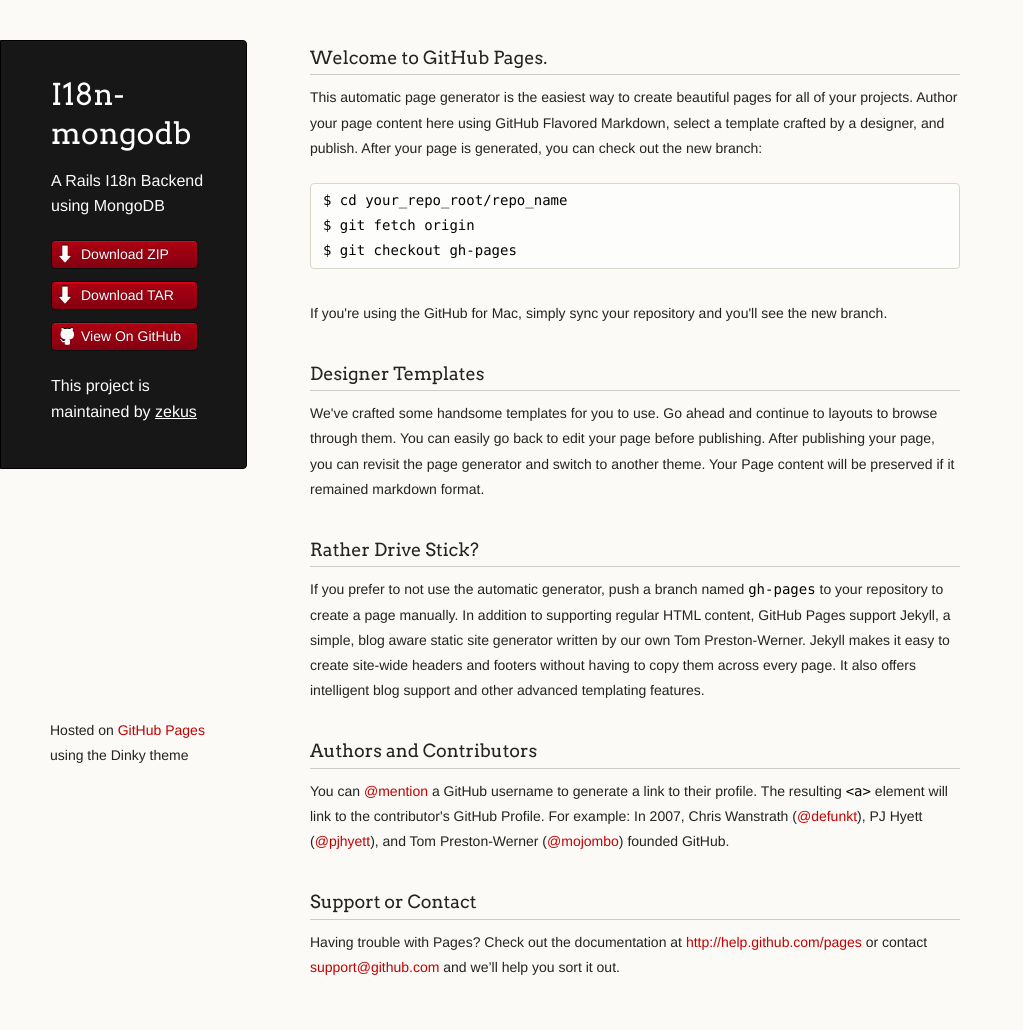
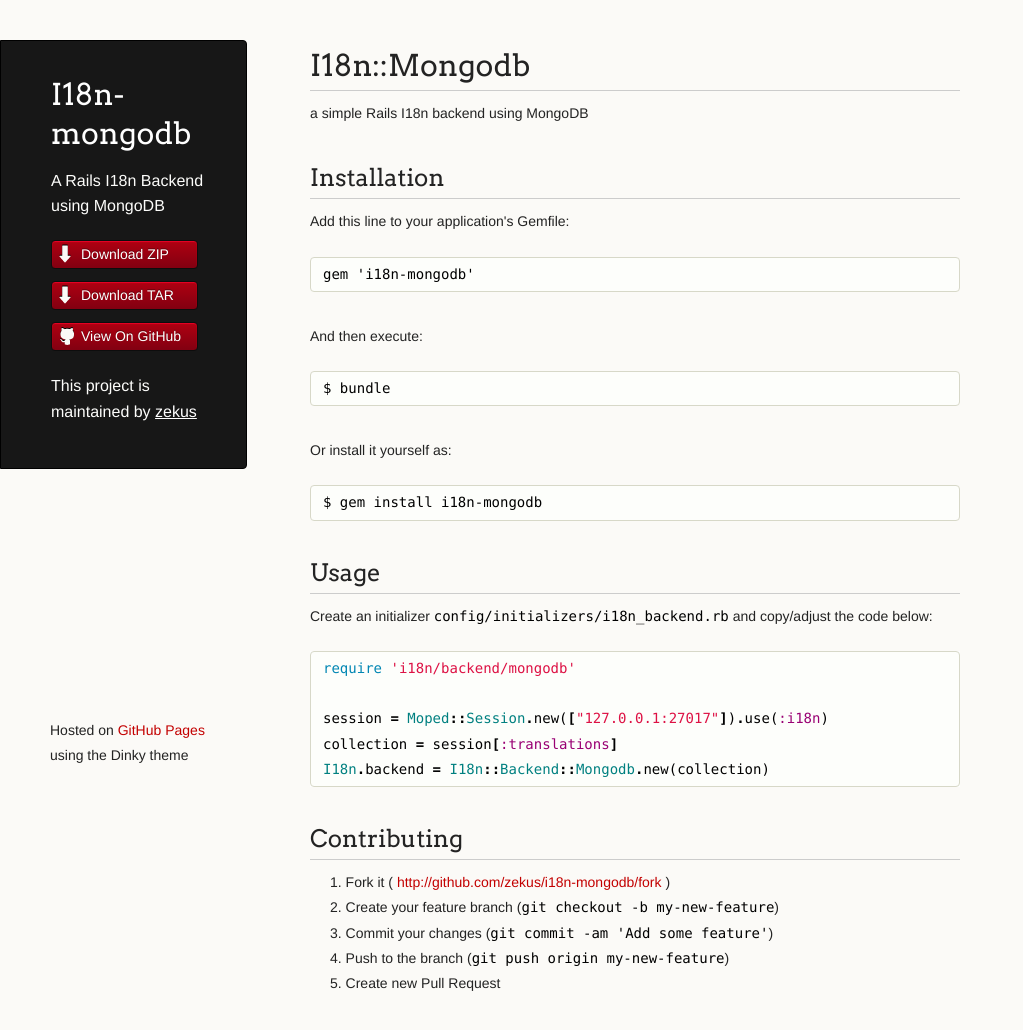
Before and after one commit to zekus/i18n-mongodb, a plain HTML site: page index.html in a window 1280 px wide. Shown: the whole page, without its empty margins (0-1023 px from the left). Drawn offline with Linux system fonts and the light colour scheme.

```diff
--- a/index.html
+++ b/index.html
@@ -30,37 +30,51 @@
 
       </header>
       <section>
-        <h3>
-<a name="welcome-to-github-pages" class="anchor" href="#welcome-to-github-pages"><span class="octicon octicon-link"></span></a>Welcome to GitHub Pages.</h3>
+        <h1>
+<a name="i18nmongodb" class="anchor" href="#i18nmongodb"><span class="octicon octicon-link"></span></a>I18n::Mongodb</h1>
 
-<p>This automatic page generator is the easiest way to create beautiful pages for all of your projects. Author your page content here using GitHub Flavored Markdown, select a template crafted by a designer, and publish. After your page is generated, you can check out the new branch:</p>
+<p>a simple Rails I18n backend using MongoDB</p>
 
-<pre><code>$ cd your_repo_root/repo_name
-$ git fetch origin
-$ git checkout gh-pages
+<h2>
+<a name="installation" class="anchor" href="#installation"><span class="octicon octicon-link"></span></a>Installation</h2>
+
+<p>Add this line to your application's Gemfile:</p>
+
+<pre><code>gem 'i18n-mongodb'
 </code></pre>
 
-<p>If you're using the GitHub for Mac, simply sync your repository and you'll see the new branch.</p>
+<p>And then execute:</p>
 
-<h3>
-<a name="designer-templates" class="anchor" href="#designer-templates"><span class="octicon octicon-link"></span></a>Designer Templates</h3>
+<pre><code>$ bundle
+</code></pre>
 
-<p>We've crafted some handsome templates for you to use. Go ahead and continue to layouts to browse through them. You can easily go back to edit your page before publishing. After publishing your page, you can revisit the page generator and switch to another theme. Your Page content will be preserved if it remained markdown format.</p>
+<p>Or install it yourself as:</p>
 
-<h3>
-<a name="rather-drive-stick" class="anchor" href="#rather-drive-stick"><span class="octicon octicon-link"></span></a>Rather Drive Stick?</h3>
+<pre><code>$ gem install i18n-mongodb
+</code></pre>
 
-<p>If you prefer to not use the automatic generator, push a branch named <code>gh-pages</code> to your repository to create a page manually. In addition to supporting regular HTML content, GitHub Pages support Jekyll, a simple, blog aware static site generator written by our own Tom Preston-Werner. Jekyll makes it easy to create site-wide headers and footers without having to copy them across every page. It also offers intelligent blog support and other advanced templating features.</p>
+<h2>
+<a name="usage" class="anchor" href="#usage"><span class="octicon octicon-link"></span></a>Usage</h2>
 
-<h3>
-<a name="authors-and-contributors" class="anchor" href="#authors-and-contributors"><span class="octicon octicon-link"></span></a>Authors and Contributors</h3>
+<p>Create an initializer <code>config/initializers/i18n_backend.rb</code> and copy/adjust the code below:</p>
 
-<p>You can <a href="https://github.com/blog/821" class="user-mention">@mention</a> a GitHub username to generate a link to their profile. The resulting <code>&lt;a&gt;</code> element will link to the contributor's GitHub Profile. For example: In 2007, Chris Wanstrath (<a href="https://github.com/defunkt" class="user-mention">@defunkt</a>), PJ Hyett (<a href="https://github.com/pjhyett" class="user-mention">@pjhyett</a>), and Tom Preston-Werner (<a href="https://github.com/mojombo" class="user-mention">@mojombo</a>) founded GitHub.</p>
+<div class="highlight highlight-ruby"><pre><span class="nb">require</span> <span class="s1">'i18n/backend/mongodb'</span>
 
-<h3>
-<a name="support-or-contact" class="anchor" href="#support-or-contact"><span class="octicon octicon-link"></span></a>Support or Contact</h3>
+<span class="n">session</span> <span class="o">=</span> <span class="no">Moped</span><span class="o">::</span><span class="no">Session</span><span class="o">.</span><span class="n">new</span><span class="p">(</span><span class="o">[</span><span class="s2">"127.0.0.1:27017"</span><span class="o">]</span><span class="p">)</span><span class="o">.</span><span class="n">use</span><span class="p">(</span><span class="ss">:i18n</span><span class="p">)</span>
+<span class="n">collection</span> <span class="o">=</span> <span class="n">session</span><span class="o">[</span><span class="ss">:translations</span><span class="o">]</span>
+<span class="no">I18n</span><span class="o">.</span><span class="n">backend</span> <span class="o">=</span> <span class="no">I18n</span><span class="o">::</span><span class="no">Backend</span><span class="o">::</span><span class="no">Mongodb</span><span class="o">.</span><span class="n">new</span><span class="p">(</span><span class="n">collection</span><span class="p">)</span>
+</pre></div>
 
-<p>Having trouble with Pages? Check out the documentation at <a href="http://help.github.com/pages">http://help.github.com/pages</a> or contact <a href="mailto:support@github.com">support@github.com</a> and we’ll help you sort it out.</p>
+<h2>
+<a name="contributing" class="anchor" href="#contributing"><span class="octicon octicon-link"></span></a>Contributing</h2>
+
+<ol>
+<li>Fork it ( <a href="http://github.com/zekus/i18n-mongodb/fork">http://github.com/zekus/i18n-mongodb/fork</a> )</li>
+<li>Create your feature branch (<code>git checkout -b my-new-feature</code>)</li>
+<li>Commit your changes (<code>git commit -am 'Add some feature'</code>)</li>
+<li>Push to the branch (<code>git push origin my-new-feature</code>)</li>
+<li>Create new Pull Request</li>
+</ol>
       </section>
       <footer>
         <p><small>Hosted on <a href="http://pages.github.com">GitHub Pages</a> using the Dinky theme</small></p>
```
Also changed, not shown: params.json (+1 -1 lines).
